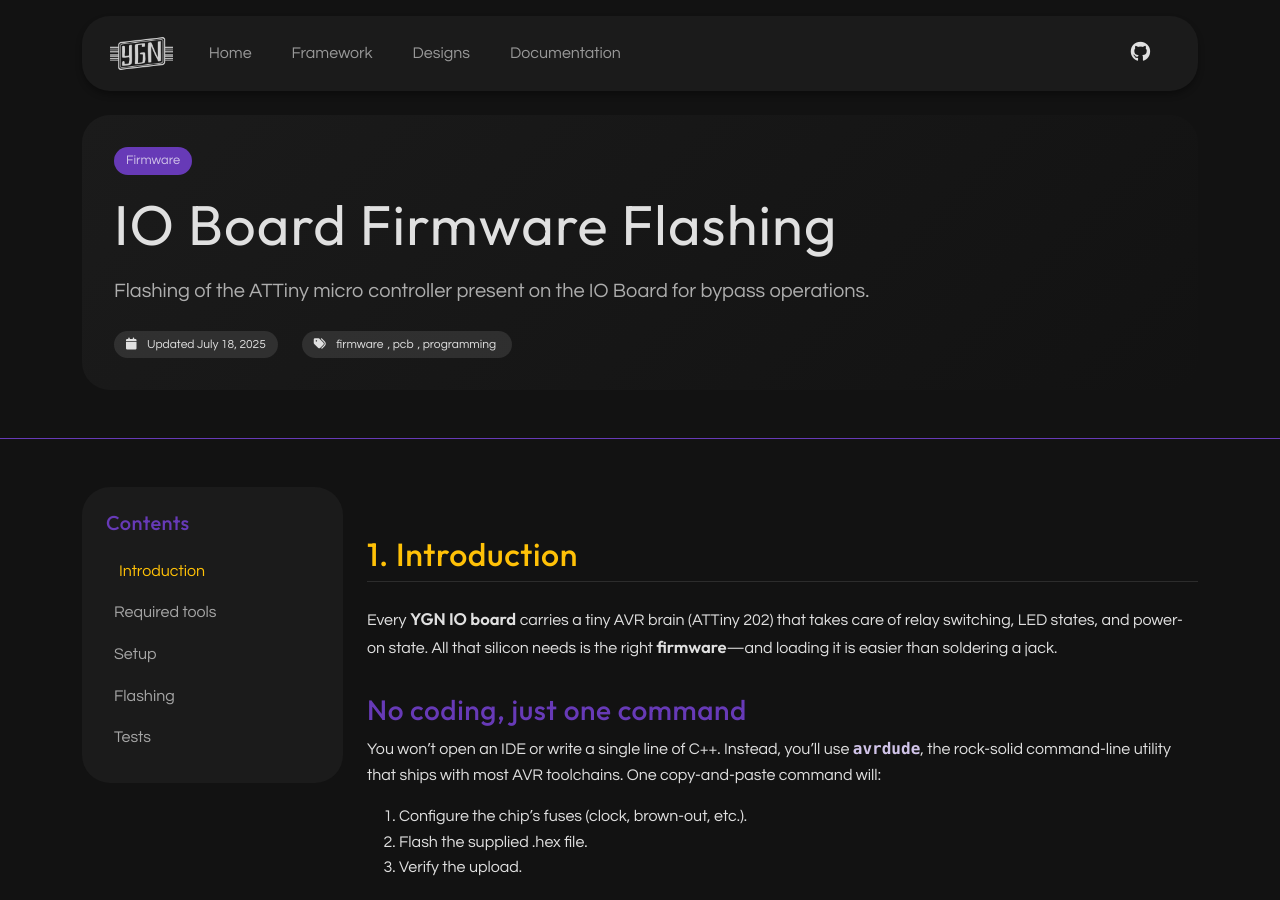
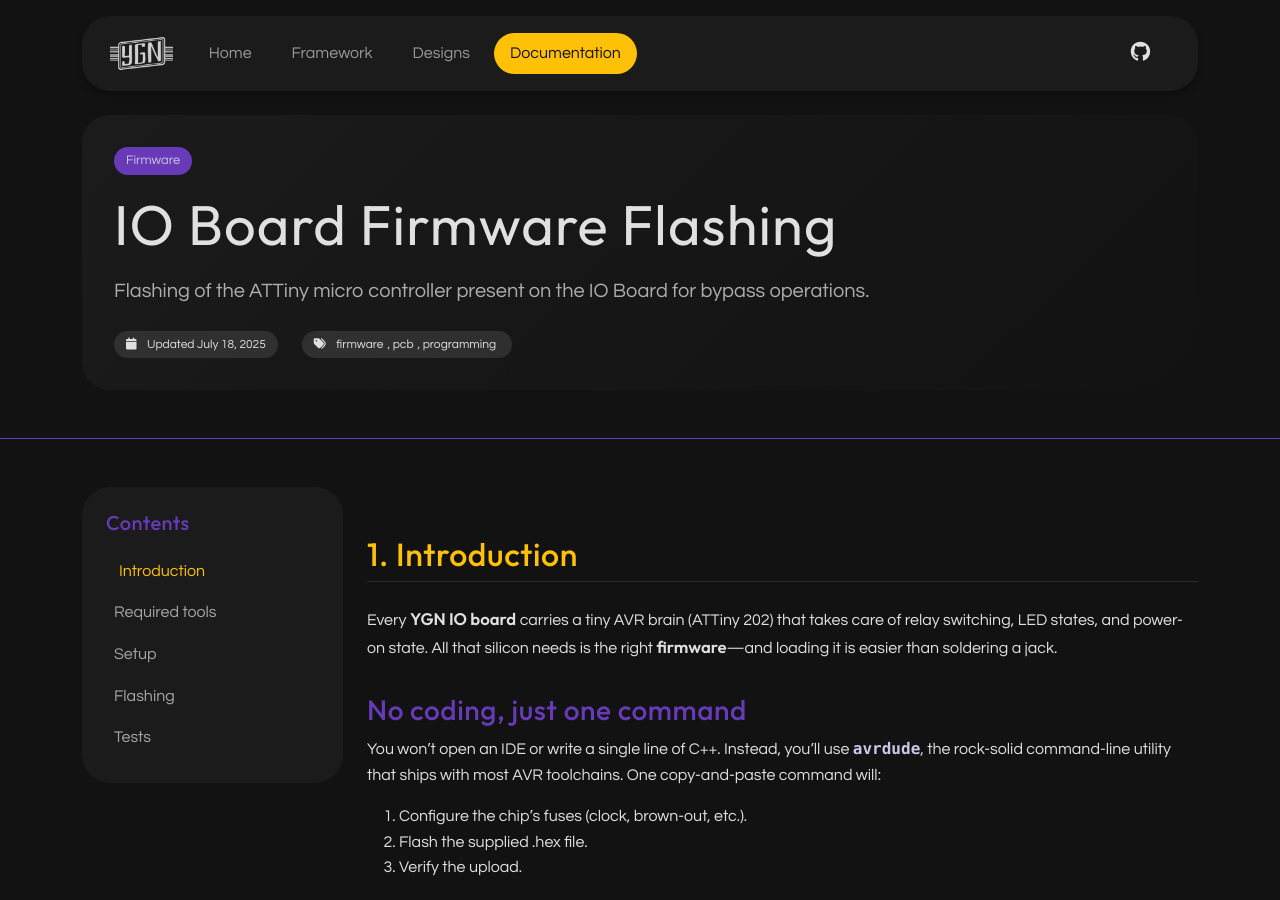
Before and after one commit to ygn-effects/ygn-effects.github.io, a Jekyll site: the page built from _docs/io-board-firmware-flashing.md, in a window 1280 px wide and 900 px high. Built offline with Jekyll 4.4.1, drawn with Linux system fonts in a browser that asks for light colours.

Commit message:
Fixed nav item not being highlighted when on sub pages

```diff
--- a/_includes/header.html
+++ b/_includes/header.html
@@ -17,7 +17,7 @@
           <ul class="navbar-nav me-auto">
             {% for entry in site.data.navigation %}
             <li class="nav-item">
-              <a class="nav-link {% if entry.url == page.url %}active{% endif %}" href="{{ entry.url }}">{{ entry.title }}</a>
+              <a class="nav-link {% if entry.url == "/" %}{% if page.url == "/" %}active{% endif %}{% elsif page.url contains entry.url %}active{% endif %}" href="{{ entry.url }}">{{ entry.title }}</a>
             </li>
             {% endfor %}
           </ul>
```
